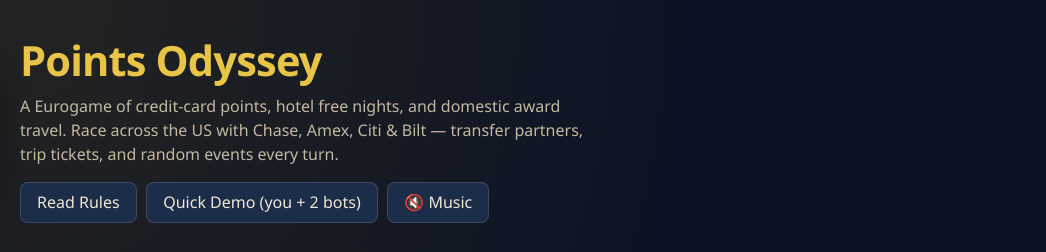
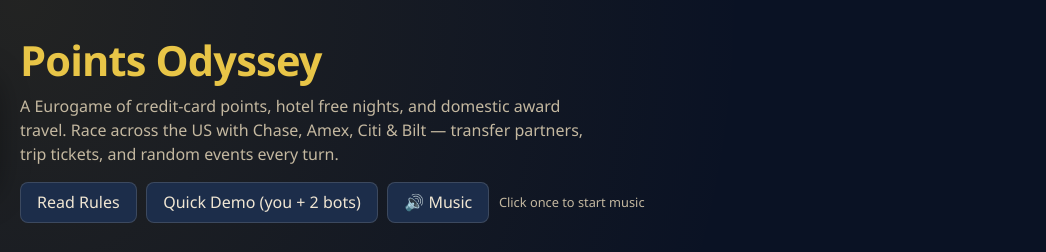
Before and after one commit to JeffryLee/JeffryLee.github.io, a website with bundled scripts: page points-odyssey/index.html in a window 1280 px wide. Both pictures are taken after a click on the button "🔊 Music". Shown: the top 252 px of the page, 234-1280 px from the left. Built offline with nearby package versions, Linux system fonts and the light colour scheme.

Commit message:
Fix background music unlock, mute toggle, and load-before-play

```diff
--- a/points-odyssey/index.html
+++ b/points-odyssey/index.html
@@ -31,9 +31,12 @@
               <button type="button" class="btn" id="btn-quick-demo">
                 Quick Demo (you + 2 bots)
               </button>
-              <button type="button" class="btn" data-music-mute title="Mute music">
+              <button type="button" class="btn" data-music-mute title="Click to play or mute music">
                 🔊 Music
               </button>
+              <span class="muted" style="font-size:0.8rem;align-self:center"
+                >Click once to start music</span
+              >
             </div>
           </div>
         </div>
--- a/points-odyssey/js/music.js
+++ b/points-odyssey/js/music.js
@@ -13,64 +13,122 @@ const TRACKS = {
 const STORAGE_KEY = 'points-odyssey-music-muted';
 
 let audio = null;
-let currentTrack = null;
+let currentTrack = null; // key: menu | play | city | hotel
 let unlocked = false;
 let muted = localStorage.getItem(STORAGE_KEY) === '1';
+let desiredTrack = 'menu';
 
 function ensureAudio() {
   if (!audio) {
     audio = new Audio();
     audio.loop = true;
-    audio.volume = 0.28;
+    audio.volume = 0.35;
     audio.preload = 'auto';
+    audio.addEventListener('error', () => {
+      console.warn(
+        '[music] failed to load',
+        audio.src,
+        audio.error && audio.error.message
+      );
+    });
   }
   return audio;
 }
 
 function updateMuteButtons() {
+  const playing = !!(audio && !audio.paused && !muted);
   document.querySelectorAll('[data-music-mute]').forEach((btn) => {
-    btn.textContent = muted ? '🔇 Music' : '🔊 Music';
+    if (muted) {
+      btn.textContent = '🔇 Music off';
+      btn.title = 'Turn music on';
+    } else if (playing) {
+      btn.textContent = '🔊 Music on';
+      btn.title = 'Mute music';
+    } else {
+      btn.textContent = '🔊 Music';
+      btn.title = 'Play music (click)';
+    }
     btn.setAttribute('aria-pressed', muted ? 'true' : 'false');
-    btn.title = muted ? 'Unmute music' : 'Mute music';
   });
 }
 
-/** Call once on first user gesture (click) so browsers allow playback */
+function tryPlay() {
+  if (!audio || muted || !unlocked) return;
+  const p = audio.play();
+  if (p && typeof p.catch === 'function') {
+    p.catch((err) => {
+      console.warn('[music] play() blocked or failed:', err && err.message);
+      unlocked = false; // require another gesture
+    });
+  }
+  // update labels shortly after play state changes
+  setTimeout(updateMuteButtons, 100);
+}
+
+/**
+ * Unlock audio on a user gesture, then start desired track.
+ */
 export function unlockMusic() {
-  if (unlocked) return;
   unlocked = true;
   ensureAudio();
-  // Try start current track if any desired
-  if (currentTrack && !muted) {
-    playTrack(currentTrack, true);
-  }
+  const key = currentTrack || desiredTrack || 'menu';
+  playTrack(key, true);
 }
 
+/**
+ * Select and play a track key. Safe to call before unlock (remembers choice).
+ */
 export function playTrack(key, force = false) {
-  if (!TRACKS[key]) return;
-  if (currentTrack === key && !force && audio && !audio.paused) return;
+  if (!TRACKS[key]) {
+    console.warn('[music] unknown track', key);
+    return;
+  }
+  desiredTrack = key;
   currentTrack = key;
-  if (muted || !unlocked) return;
+
+  if (muted) {
+    updateMuteButtons();
+    return;
+  }
+  if (!unlocked) {
+    // Wait for user click — browsers block autoplay
+    updateMuteButtons();
+    return;
+  }
+
   const a = ensureAudio();
-  const src = TRACKS[key];
-  // Compare path end so absolute URLs still match
-  const needsLoad = !a.src || !decodeURIComponent(a.src).includes(src.split('/').pop());
-  if (needsLoad || force) {
-    a.src = src;
+  const file = TRACKS[key];
+  const fileName = file.split('/').pop();
+  const already =
+    a.src && decodeURIComponent(a.src).includes(fileName) && !force;
+
+  if (!already) {
+    a.pause();
+    a.src = file;
+    a.load();
+    // Wait until enough data, then play
+    const onReady = () => {
+      a.removeEventListener('canplay', onReady);
+      a.removeEventListener('canplaythrough', onReady);
+      tryPlay();
+    };
+    a.addEventListener('canplay', onReady);
+    a.addEventListener('canplaythrough', onReady);
+    // Fallback if already cached
+    if (a.readyState >= 2) {
+      tryPlay();
+    }
+  } else {
+    tryPlay();
   }
-  a.loop = true;
-  const p = a.play();
-  if (p && typeof p.catch === 'function') {
-    p.catch(() => {
-      /* autoplay blocked until next gesture */
-    });
-  }
+  updateMuteButtons();
 }
 
 export function stopMusic() {
   if (audio) {
     audio.pause();
   }
+  updateMuteButtons();
 }
 
 export function setMuted(value) {
@@ -78,14 +136,23 @@ export function setMuted(value) {
   localStorage.setItem(STORAGE_KEY, muted ? '1' : '0');
   if (muted) {
     if (audio) audio.pause();
-  } else if (currentTrack && unlocked) {
-    playTrack(currentTrack, true);
+  } else {
+    unlocked = true;
+    playTrack(currentTrack || desiredTrack || 'menu', true);
   }
   updateMuteButtons();
 }
 
+/**
+ * Toggle: if muted or not playing → turn ON; if playing → mute OFF.
+ */
 export function toggleMute() {
-  setMuted(!muted);
+  const playing = !!(audio && !audio.paused && !muted);
+  if (muted || !playing) {
+    setMuted(false);
+  } else {
+    setMuted(true);
+  }
   return muted;
 }
 
@@ -94,20 +161,39 @@ export function isMuted() {
 }
 
 export function initMusicUI() {
+  // Clear a stuck "muted" flag from earlier buggy builds only if never played —
+  // keep user preference; just make the button do the right thing.
   updateMuteButtons();
+
   document.querySelectorAll('[data-music-mute]').forEach((btn) => {
     btn.addEventListener('click', (e) => {
+      e.preventDefault();
       e.stopPropagation();
-      unlockMusic();
+      // Always treat as user gesture → unlock + toggle intelligently
+      unlocked = true;
       toggleMute();
     });
   });
-  // Unlock on first interaction anywhere
-  const unlock = () => {
-    unlockMusic();
-    document.removeEventListener('click', unlock);
-    document.removeEventListener('keydown', unlock);
+
+  // Any first click/key unlocks and starts menu (if not muted)
+  const unlockOnce = () => {
+    if (!unlocked) {
+      unlockMusic();
+    }
+    document.removeEventListener('pointerdown', unlockOnce, true);
+    document.removeEventListener('keydown', unlockOnce, true);
   };
-  document.addEventListener('click', unlock);
-  document.addEventListener('keydown', unlock);
+  document.addEventListener('pointerdown', unlockOnce, true);
+  document.addEventListener('keydown', unlockOnce, true);
+
+  // Preload menu track so first play is faster
+  try {
+    const pre = ensureAudio();
+    if (!muted) {
+      pre.src = TRACKS.menu;
+      pre.load();
+    }
+  } catch (e) {
+    /* ignore */
+  }
 }
--- a/points-odyssey/js/ui.js
+++ b/points-odyssey/js/ui.js
@@ -1515,13 +1515,4 @@ function wireNav() {
 wireNav();
 initMusicUI();
 renderSetup();
-showScreen('screen-setup');
-// Start menu music after first click (also handled in unlockMusic)
-document.addEventListener(
-  'click',
-  () => {
-    unlockMusic();
-    playTrack('menu');
-  },
-  { once: true }
-);
+showScreen('screen-setup'); // sets desiredTrack = menu (play waits for gesture)
```
